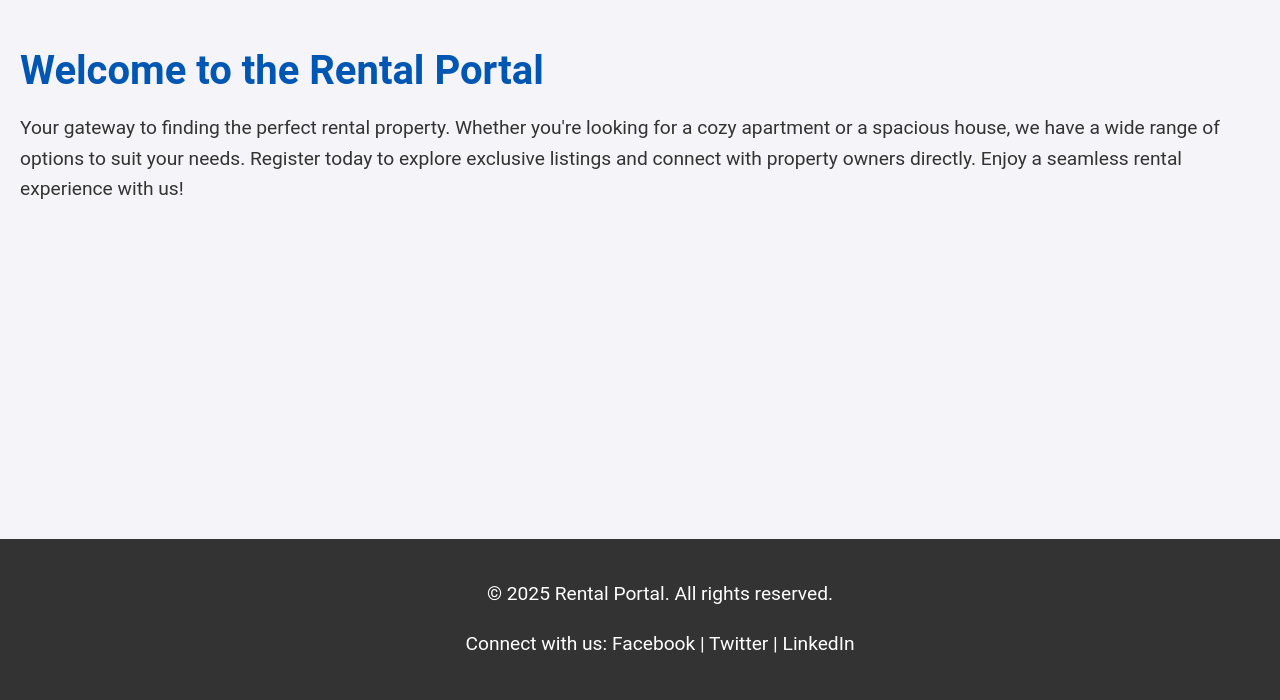
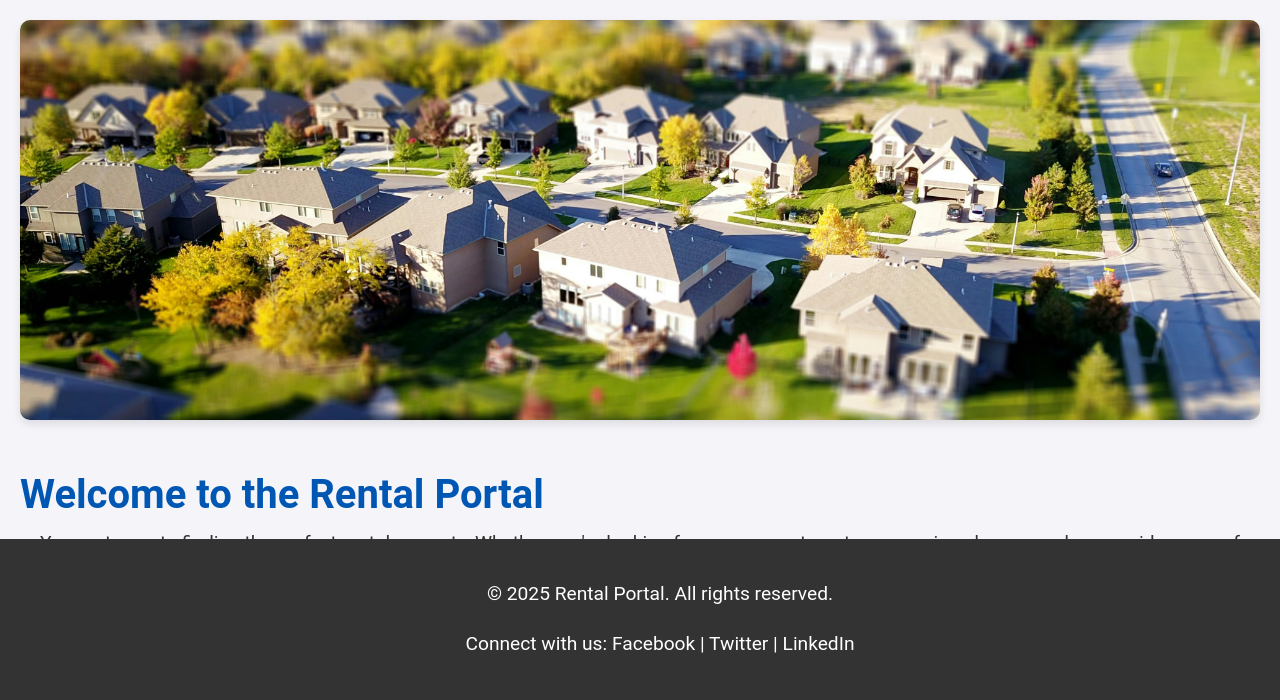
Before and after one commit to anirudhvenkates/Rental_portal, a Flask app: page / in a window 1280 px wide. Shown: the part 100-800 px from the top of the page. Run offline with Flask 3, Linux system fonts and the light colour scheme.

Commit message:
Added welcome image to homepage

```diff
--- a/UI/static/css/styles.css
+++ b/UI/static/css/styles.css
@@ -30,6 +30,24 @@
 
 main {
     padding: 20px;
+}
+
+.welcome-img {
+    width: 100%;
+    max-height: 400px;
+    object-fit: cover;
+    margin-bottom: 20px;
+    border-radius: 10px;
+    box-shadow: 0 4px 8px rgba(0,0,0,0.1);
+}
+
+/* Welcome text styling */
+.welcome-text {
+    text-align: center;
+    font-size: 1.2em;
+    line-height: 1.6em;
+    color: #333;
+    margin: 0 20px;
 }
 
 h1 {
--- a/UI/templates/home.html
+++ b/UI/templates/home.html
@@ -2,7 +2,7 @@
 <html lang="en">
 <head>
     <meta charset="UTF-8">
-    <title>Home</title>
+    <title>Home - Rental Portal</title>
     <link rel="stylesheet" href="{{ url_for('static', filename='css/styles.css') }}">
 </head>
 <body>
@@ -14,8 +14,13 @@
         </nav>
     </header>
     <main>
+        <!-- Welcome image added before the welcome message -->
+        <img src="{{ url_for('static', filename='images/welcome.jpg') }}" alt="Welcome Image" class="welcome-img">
         <h1>Welcome to the Rental Portal</h1>
-		<p>Your gateway to finding the perfect rental property. Whether you're looking for a cozy apartment or a spacious house, we have a wide range of options to suit your needs. Register today to explore exclusive listings and connect with property owners directly. Enjoy a seamless rental experience with us!</p>
+        <p class="welcome-text">
+            Your gateway to finding the perfect rental property. Whether you're looking for a cozy apartment or a spacious house, we have a wide range of options to suit your needs.
+            Register today to explore exclusive listings and connect with property owners directly. Enjoy a seamless rental experience with us!
+        </p>
     </main>
     <footer>
         <p>© 2025 Rental Portal. All rights reserved.</p>
```
